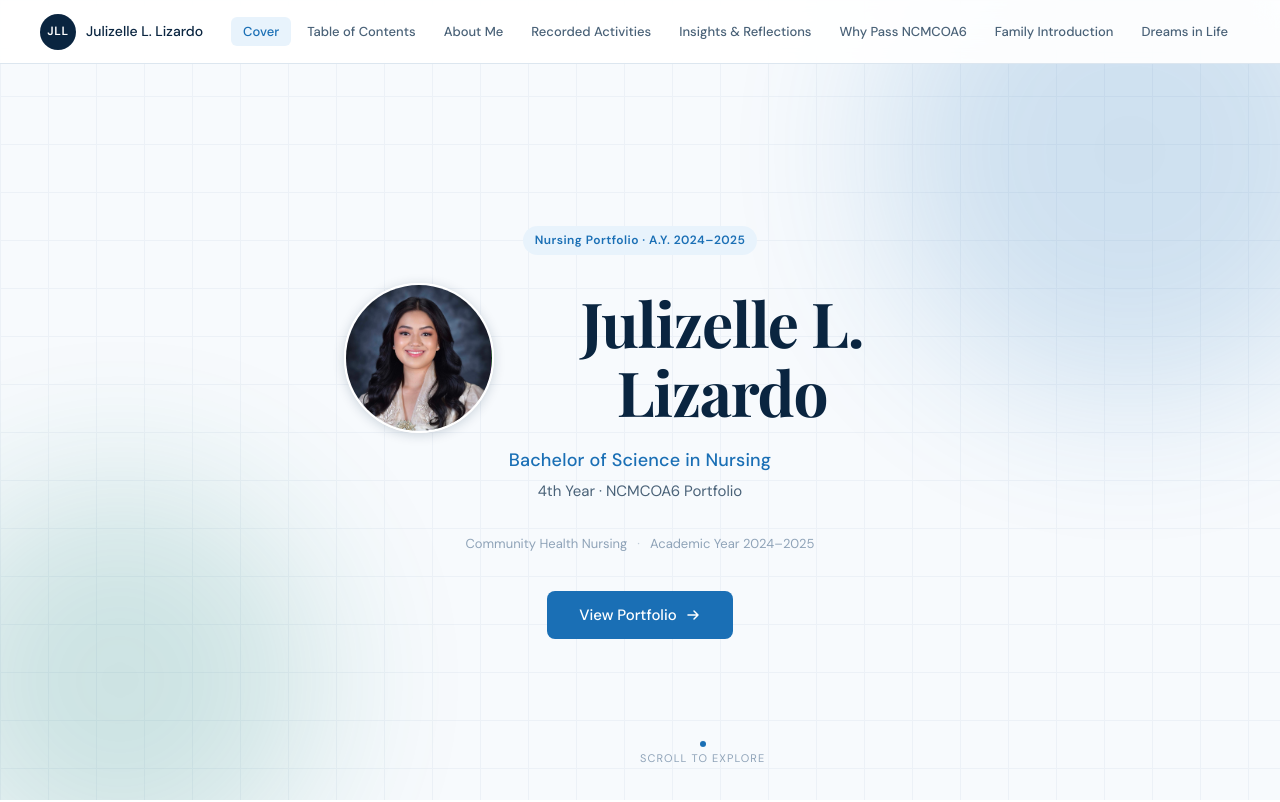
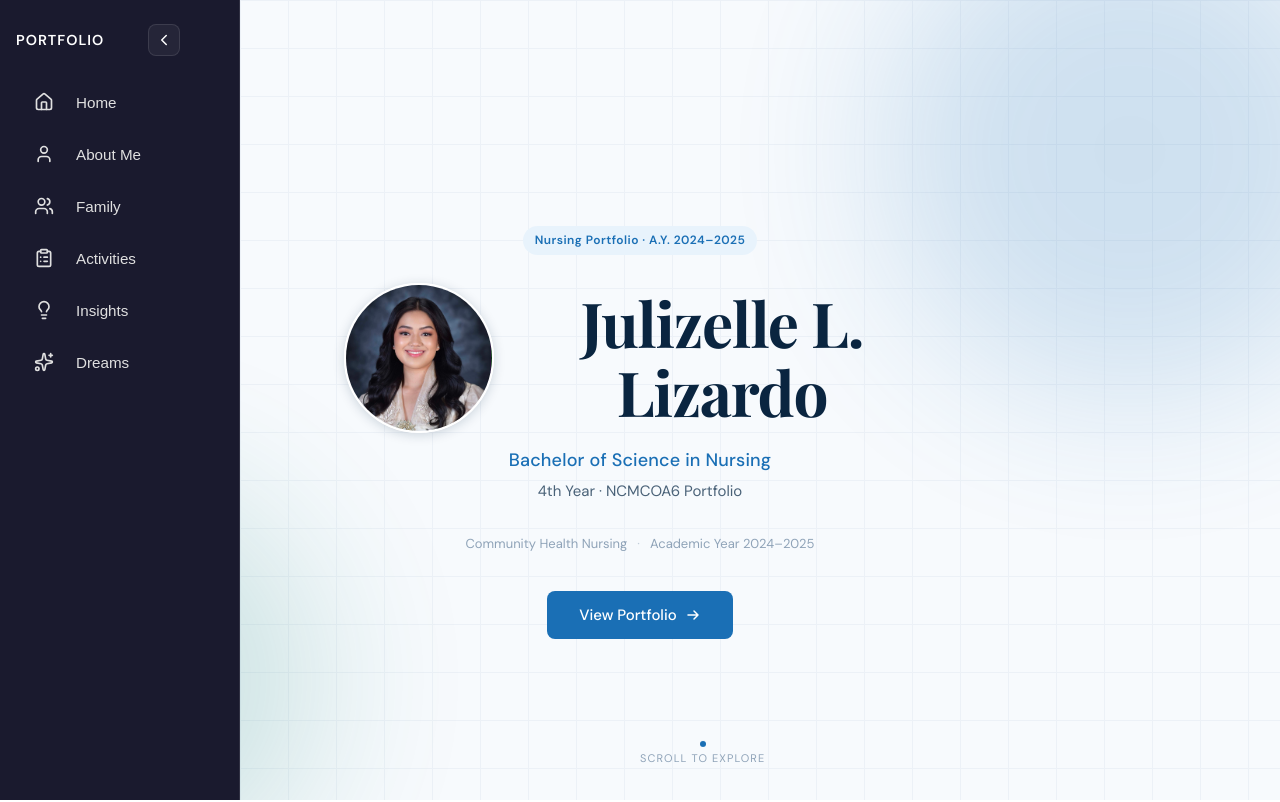
Before and after one commit to georcelle/julizelle-portfolio, a React (Vite) app: page / in a window 1280 px wide. Shown: the top 802 px of the page. Built offline with nearby package versions, Linux system fonts and the light colour scheme; a web font is replaced by a local one.

Commit message:
fix: images and navigation bar

```diff
--- a/package.json
+++ b/package.json
@@ -9,6 +9,8 @@
     "preview": "vite preview"
   },
   "dependencies": {
+    "embla-carousel-react": "^8.6.0",
+    "lucide-react": "^1.14.0",
     "react": "^18.3.1",
     "react-dom": "^18.3.1"
   },
--- a/src/components/Nav.css
+++ b/src/components/Nav.css
@@ -1,112 +1,109 @@
-.nav {
+:root {
+  --nav-bg: #1a1a2e; /* Deep Navy */
+  --nav-accent: #3a86ff; /* Blue accent */
+  --nav-text: #e0e0e0;
+  --sidebar-width: 240px;
+  --sidebar-collapsed: 72px;
+}
+
+.sidebar {
   position: fixed;
-  top: 0; left: 0; right: 0;
-  z-index: 100;
+  left: 0;
+  top: 0;
+  height: 100vh;
+  width: var(--sidebar-width);
+  background-color: var(--nav-bg);
+  color: var(--nav-text);
+  transition: width 0.3s cubic-bezier(0.4, 0, 0.2, 1);
+  display: flex;
+  flex-direction: column;
+  z-index: 1000;
+  border-right: 1px solid rgba(255, 255, 255, 0.1);
+}
+
+.sidebar.collapsed {
+  width: var(--sidebar-collapsed);
+}
+
+.sidebar-header {
   display: flex;
   align-items: center;
   justify-content: space-between;
-  padding: 0 40px;
-  height: 64px;
-  background: rgba(255,255,255,0.92);
-  backdrop-filter: blur(12px);
-  border-bottom: 1px solid var(--gray-200);
+  padding: 24px 16px;
+  min-height: 80px;
 }
 
-.nav-brand {
-  display: flex;
-  align-items: center;
-  gap: 10px;
-  flex-shrink: 0;
+.brand-name {
+  font-weight: 700;
+  letter-spacing: 1px;
+  color: white;
+  text-transform: uppercase;
+  font-size: 0.9rem;
 }
 
-.nav-initials {
-  width: 36px; height: 36px;
-  border-radius: 50%;
-  background: var(--navy);
+.toggle-btn {
+  background: rgba(255, 255, 255, 0.05);
+  border: 1px solid rgba(255, 255, 255, 0.1);
   color: white;
-  font-size: 12px;
-  font-weight: 600;
+  cursor: pointer;
+  width: 32px;
+  height: 32px;
+  border-radius: 8px;
   display: flex;
   align-items: center;
   justify-content: center;
-  letter-spacing: 0.05em;
+  margin: 0 auto;
 }
 
-.nav-name {
-  font-size: 14px;
-  font-weight: 500;
-  color: var(--navy);
-  white-space: nowrap;
+.toggle-btn:hover {
+  background: var(--nav-accent);
 }
 
 .nav-links {
   display: flex;
-  list-style: none;
-  gap: 4px;
+  flex-direction: column;
+  gap: 8px;
+  padding: 0 12px;
 }
 
-.nav-link {
-  background: none;
+.nav-item {
+  display: flex;
+  align-items: center;
+  background: transparent;
   border: none;
-  font-family: var(--font-body);
-  font-size: 13px;
-  font-weight: 500;
-  color: var(--text-muted);
+  color: var(--nav-text);
+  padding: 12px;
+  border-radius: 10px;
   cursor: pointer;
-  padding: 6px 12px;
-  border-radius: 6px;
-  transition: color 0.15s, background 0.15s;
-  white-space: nowrap;
-}
-.nav-link:hover { color: var(--navy); background: var(--gray-100); }
-.nav-link--active { color: var(--blue); background: var(--blue-pale); }
-
-.nav-toggle {
-  display: none;
-  flex-direction: column;
-  gap: 5px;
-  background: none;
-  border: none;
-  cursor: pointer;
-  padding: 8px;
-}
-.nav-toggle span {
-  display: block;
-  width: 22px; height: 2px;
-  background: var(--navy);
-  border-radius: 2px;
-  transition: transform 0.2s;
+  transition: all 0.2s ease;
+  width: 100%;
 }
 
-.nav-overlay {
-  position: fixed;
-  inset: 0;
-  z-index: 99;
-  background: rgba(10,37,64,0.3);
+.nav-item:hover {
+  background: rgba(255, 255, 255, 0.1);
+  color: white;
 }
 
-@media (max-width: 900px) {
-  .nav-name { display: none; }
-  .nav-links {
-    display: none;
-    position: fixed;
-    top: 64px; right: 0;
-    width: 260px;
-    background: white;
-    flex-direction: column;
-    padding: 16px;
-    border-left: 1px solid var(--gray-200);
-    border-bottom: 1px solid var(--gray-200);
-    box-shadow: -4px 4px 20px rgba(10,37,64,0.1);
-    z-index: 100;
-    gap: 2px;
-    bottom: 0;
-  }
-  .nav--open .nav-links { display: flex; }
-  .nav-toggle { display: flex; }
-  .nav-link { font-size: 15px; padding: 10px 16px; }
+.nav-icon {
+  display: flex;
+  align-items: center;
+  justify-content: center;
+  min-width: 40px; /* Centers icon in collapsed mode */
 }
 
-@media (max-width: 600px) {
-  .nav { padding: 0 24px; }
+.nav-label {
+  margin-left: 12px;
+  font-size: 0.95rem;
+  font-weight: 500;
+  opacity: 1;
+  transition: opacity 0.2s;
 }
+
+.sidebar.collapsed .nav-label {
+  display: none;
+}
+
+.sidebar.collapsed .nav-item {
+  justify-content: center;
+  padding: 12px 0;
+}
--- a/src/components/Nav.jsx
+++ b/src/components/Nav.jsx
@@ -1,30 +1,62 @@
+import { useState } from "react";
+import {
+  Home,
+  User,
+  Users,
+  ClipboardList,
+  Lightbulb,
+  Stars,
+  ChevronLeft,
+  ChevronRight
+} from "lucide-react";
 import "./Nav.css";
 
-export default function Nav({ sections, active, onNav, open, onToggle }) {
+const Nav = () => {
+  const [isCollapsed, setIsCollapsed] = useState(false);
+
+  const navItems = [
+    { label: "Home", target: "home", icon: <Home size={20} /> },
+    { label: "About Me", target: "about", icon: <User size={20} /> },
+    { label: "Family", target: "family", icon: <Users size={20} /> },
+    { label: "Activities", target: "activities", icon: <ClipboardList size={20} /> },
+    { label: "Insights", target: "insights", icon: <Lightbulb size={20} /> },
+    { label: "Dreams", target: "dreams", icon: <Stars size={20} /> },
+  ];
+
+  const scrollToSection = (id) => {
+    const element = document.getElementById(id);
+    if (element) {
+      element.scrollIntoView({ behavior: "smooth" });
+    }
+  };
+
   return (
-    <>
-      <nav className={`nav ${open ? "nav--open" : ""}`}>
-        <div className="nav-brand">
-          <span className="nav-initials">JLL</span>
-          <span className="nav-name">Julizelle L. Lizardo</span>
-        </div>
-        <button className="nav-toggle" onClick={onToggle} aria-label="Toggle menu">
-          <span /><span /><span />
+    <nav className={`sidebar ${isCollapsed ? "collapsed" : ""}`}>
+      <div className="sidebar-header">
+        {!isCollapsed && <span className="brand-name">Portfolio</span>}
+        <button
+          className="toggle-btn"
+          onClick={() => setIsCollapsed(!isCollapsed)}
+        >
+          {isCollapsed ? <ChevronRight size={18} /> : <ChevronLeft size={18} />}
         </button>
-        <ul className="nav-links">
-          {sections.map(({ id, label }) => (
-            <li key={id}>
-              <button
-                className={`nav-link ${active === id ? "nav-link--active" : ""}`}
-                onClick={() => onNav(id)}
-              >
-                {label}
-              </button>
-            </li>
-          ))}
-        </ul>
-      </nav>
-      {open && <div className="nav-overlay" onClick={onToggle} />}
-    </>
+      </div>
+
+      <div className="nav-links">
+        {navItems.map((item) => (
+          <button
+            key={item.target}
+            className="nav-item"
+            onClick={() => scrollToSection(item.target)}
+            title={isCollapsed ? item.label : ""}
+          >
+            <span className="nav-icon">{item.icon}</span>
+            {!isCollapsed && <span className="nav-label">{item.label}</span>}
+          </button>
+        ))}
+      </div>
+    </nav>
   );
-}
+};
+
+export default Nav;
--- a/src/sections/AboutMe.jsx
+++ b/src/sections/AboutMe.jsx
@@ -1,3 +1,4 @@
+import { GraduationCap, MapPin } from "lucide-react";
 import "./AboutMe.css";
 
 const timeline = [
@@ -11,7 +12,7 @@ const skills = ["Patient Assessment", "Health Education", "Community Nursing", "
 
 export default function AboutMe() {
   return (
-    <div className="about-section">
+    <div id="about" className="about-section">
       <div className="page-wrapper">
         <p className="section-eyebrow">About</p>
         <h2 className="section-title">My Nursing Journey</h2>
@@ -20,21 +21,29 @@ export default function AboutMe() {
         <div className="about-layout">
           <div className="about-left">
             <div className="about-profile-card card">
-              <div className="about-avatar">JLL</div>
+              {/* Image replaces the JLL circle while keeping the class name for CSS styling */}
+              <img
+                src="/julizelle.png"
+                alt="Julizelle L. Lizardo"
+                className="about-avatar"
+              />
+
               <h3 className="about-name">Julizelle L. Lizardo</h3>
               <p className="about-role">BSN Student · 4th Year</p>
+
               <div className="about-tags">
                 {["Community Health", "NCMCOA6", "4th Year"].map(t => (
                   <span key={t} className="tag">{t}</span>
                 ))}
               </div>
+
               <div className="about-details">
                 <div className="about-detail-row">
-                  <svg width="14" height="14" viewBox="0 0 16 16" fill="none"><path d="M8 1a5 5 0 100 10A5 5 0 008 1zM1 8a7 7 0 1114 0A7 7 0 011 8z" stroke="currentColor" strokeWidth="1.4"/></svg>
+                  <GraduationCap size={16} />
                   <span>Bachelor of Science in Nursing</span>
                 </div>
                 <div className="about-detail-row">
-                  <svg width="14" height="14" viewBox="0 0 16 16" fill="none"><path d="M8 9.5a2.5 2.5 0 100-5 2.5 2.5 0 000 5z" stroke="currentColor" strokeWidth="1.4"/><path d="M8 1v1.5M8 13.5V15M1 8h1.5M13.5 8H15" stroke="currentColor" strokeWidth="1.4" strokeLinecap="round"/></svg>
+                  <MapPin size={16} />
                   <span>Philippines</span>
                 </div>
               </div>
@@ -57,7 +66,7 @@ export default function AboutMe() {
               My name is Julizelle L. Lizardo, and nursing is the path I chose with both my heart and my mind. Growing up, I witnessed firsthand how dedicated healthcare workers can change lives — and that sparked in me an unquenchable desire to be one of them.
             </p>
             <p className="about-bio">
-              Throughout four years of nursing school, I have faced late-night study sessions, challenging clinical rotations, and moments that tested my resilience. But every difficult day has only deepened my commitment to this profession. I believe that a good nurse listens before she speaks, observes before she acts, and always puts the patient's dignity first.
+              Throughout four years of nursing school, I have faced late-night study sessions, challenging clinical rotations, and moments that tested my resilience. But every difficult day has only deepened my commitment to this profession.
             </p>
             <p className="about-bio">
               Today, as a 4th-year nursing student, I carry with me the lessons of every patient I've cared for, every skill I've practiced, and every mentor who guided me. This portfolio is a reflection of that journey.
@@ -70,8 +79,8 @@ export default function AboutMe() {
                   <div className="timeline-dot" />
                   <div>
                     <span className="badge badge-blue" style={{ marginBottom: 6, display: "inline-block" }}>{year}</span>
-                    <h4 style={{ fontSize: 15, fontWeight: 600, color: "var(--navy)", marginBottom: 4 }}>{label}</h4>
-                    <p style={{ fontSize: 14, color: "var(--text-muted)", lineHeight: 1.65 }}>{desc}</p>
+                    <h4 className="timeline-label">{label}</h4>
+                    <p className="timeline-desc">{desc}</p>
                   </div>
                 </div>
               ))}
--- a/src/sections/FamilyIntro.jsx
+++ b/src/sections/FamilyIntro.jsx
@@ -1,3 +1,6 @@
+import { useEffect } from "react";
+import useEmblaCarousel from "embla-carousel-react";
+import Autoplay from "embla-carousel-autoplay";
 import "./FamilyIntro.css";
 
 const family = [
@@ -6,31 +9,57 @@ const family = [
     name: "Julio Lizardo",
     relation: "Father",
     color: "bg-navy",
-    desc: "My father is the quiet pillar of our family. A hardworking man who has never missed a day of providing for us, he taught me the values of discipline and integrity. Every time I felt like giving up during my clinical rotations, I thought of the pride I hope to see on his face."
+    desc: "My father is the quiet pillar of our family. A hardworking man who has never missed a day of providing for us, he taught me the values of discipline and integrity."
   },
   {
     initials: "IL",
     name: "Irene Lizardo",
     relation: "Mother",
     color: "bg-blue",
-    desc: "The heart of our home. She is the one who dried my tears during difficult shifts and stayed up with me through sleepless study nights. Her selflessness and strength inspired me to become a nurse long before I realized it was my calling."
+    desc: "The heart of our home. She is the one who dried my tears during difficult shifts and stayed up with me through sleepless study nights. Her strength inspired my calling."
   },
   {
     initials: "L",
     name: "My Siblings",
     relation: "Siblings",
     color: "bg-teal",
-    desc: "Growing up as a girl among three brothers and one sister has shaped my resilience and my ability to lead with patience. From our shared laughter to their protective support, they are my constant reminders of why I strive to provide the best care for others."
+    desc: "Growing up among three brothers and one sister has shaped my resilience. Their unwavering support throughout my nursing journey has meant more than words can say."
   }
 ];
 
+// Array for your 5 photos
+const familyPhotos = [
+  "/family1.jpg",
+  "/family2.jpg",
+  "/family3.jpg",
+  "/family4.jpg",
+  "/family5.jpg"
+];
+
 export default function FamilyIntro() {
+  // Initialize Embla with Autoplay
+  const [emblaRef] = useEmblaCarousel({ loop: true }, [Autoplay({ delay: 4000 })]);
+
   return (
-    <div className="family-section">
+    <div id="family" className="family-section">
       <div className="page-wrapper">
         <p className="section-eyebrow">The People Behind Me</p>
         <h2 className="section-title">Family Introduction</h2>
         <div className="divider" />
+
+        {/* Carousel Section */}
+        <div className="family-carousel">
+          <div className="embla" ref={emblaRef}>
+            <div className="embla__container">
+              {familyPhotos.map((src, index) => (
+                <div className="embla__slide" key={index}>
+                  <img src={src} alt={`Family memory ${index + 1}`} className="carousel-img" />
+                </div>
+              ))}
+            </div>
+          </div>
+        </div>
+
         <p className="section-subtitle">
           Behind every nurse is a family that made her. Meet the people who have supported, inspired, and loved me unconditionally throughout this journey.
         </p>
@@ -52,7 +81,7 @@ export default function FamilyIntro() {
 
         <div className="family-footer">
           <p>
-            To my family — thank you for being my reason, my refuge, and my greatest strength. This portfolio, and everything it represents, belongs to you just as much as it belongs to me.
+            To my family — thank you for being my reason, my refuge, and my greatest strength.
           </p>
         </div>
       </div>
```
Also changed, not shown: src/sections/FamilyIntro.css (+33 -54 lines), 1 other file (tests, documents, lock files or other folders).
